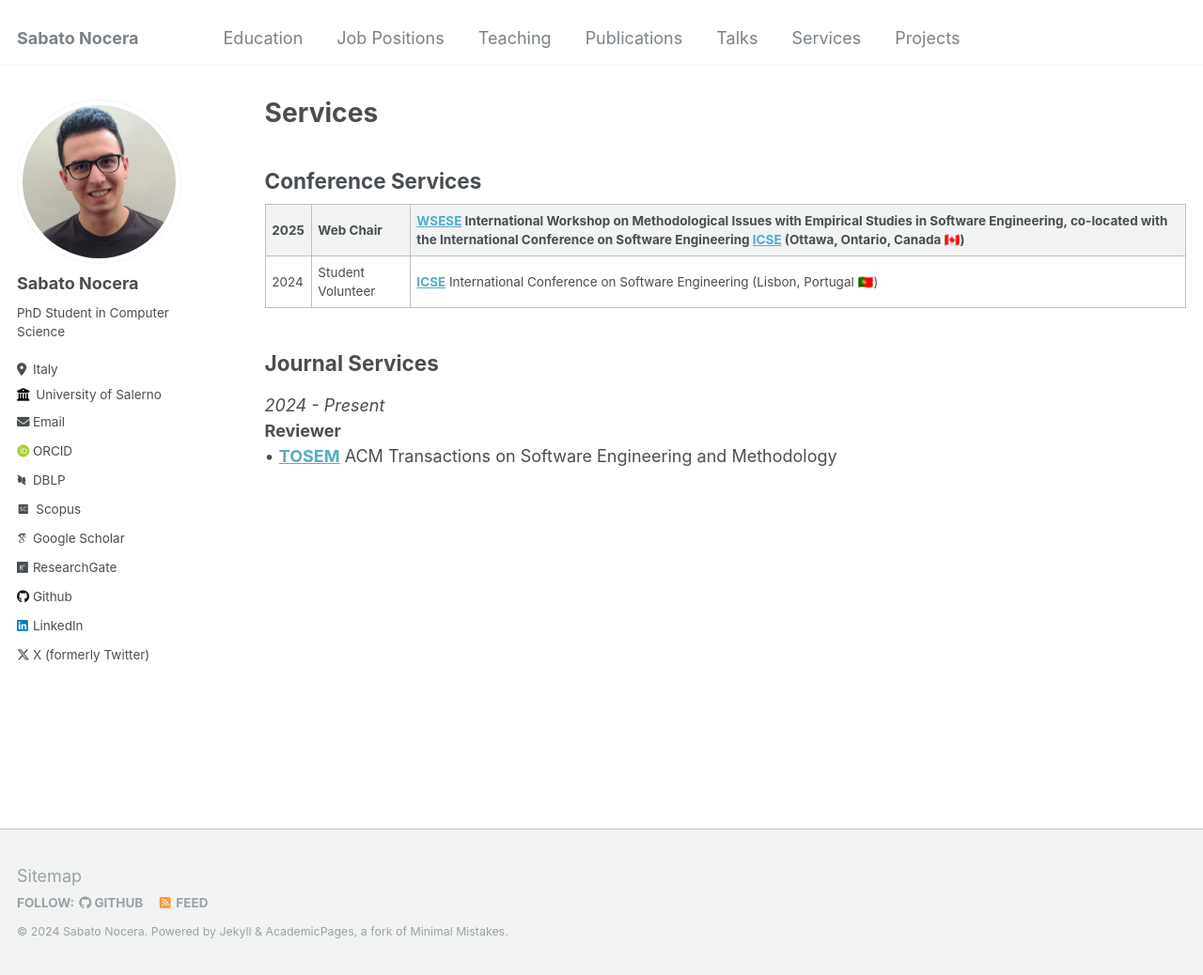
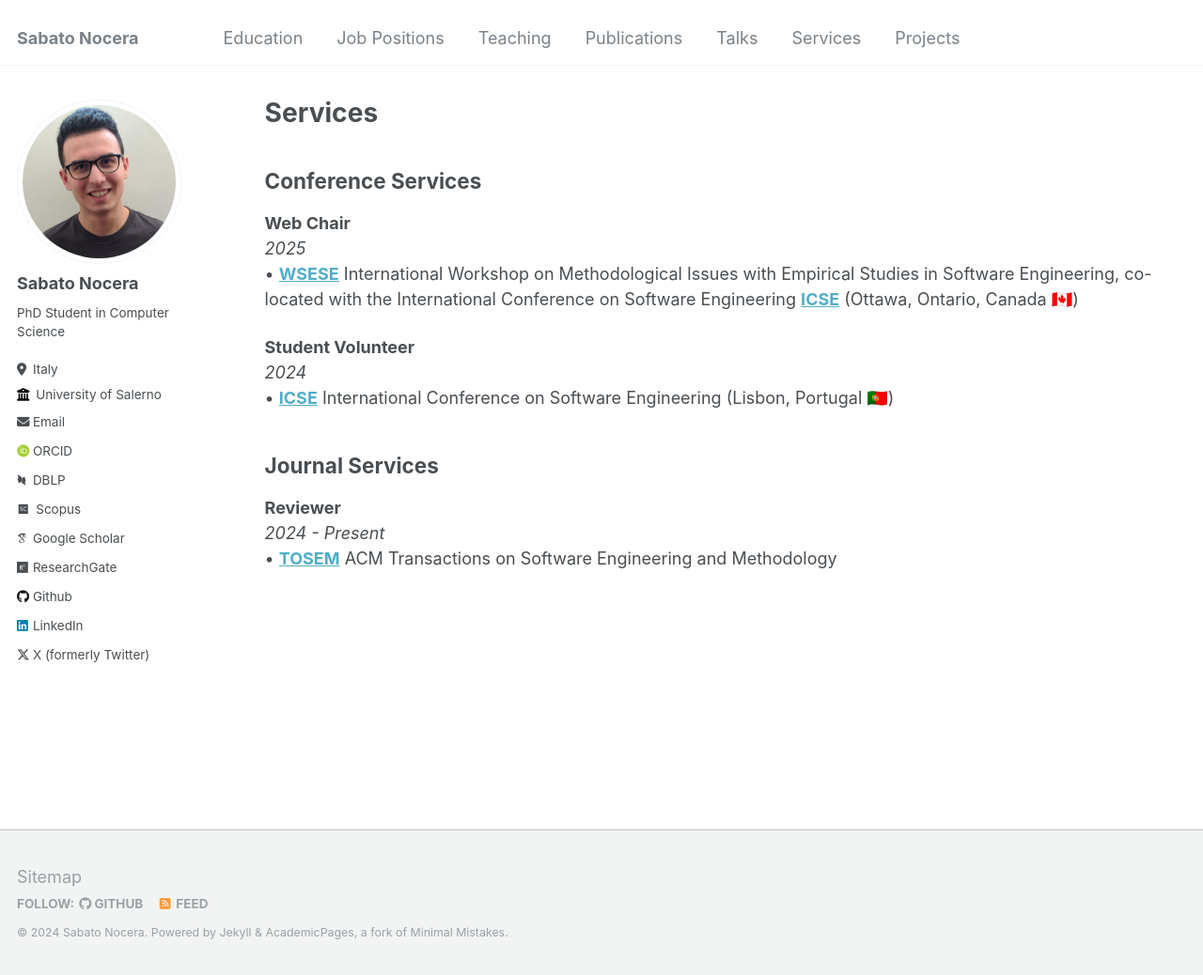
Before and after one commit to sabato-nocera/sabato-nocera.github.io, a Jekyll site: the page built from _pages/services.md, in a window 1280 px wide and 1038 px high. Shown: the whole window at 94% size. Built offline with Jekyll 4.4.1, drawn with Linux system fonts in a browser that asks for light colours; some web fonts are replaced; part of the change alters nothing that is shown.

```diff
--- a/_pages/services.md
+++ b/_pages/services.md
@@ -6,24 +6,16 @@ author_profile: true
 ---
 ## Conference Services
 
-| 2025 | Web Chair         | [**WSESE**](https://conf.researchr.org/home/icse-2025/wsese-2025) International Workshop on Methodological Issues with Empirical Studies in Software Engineering, co-located with the International Conference on Software Engineering [**ICSE**](https://conf.researchr.org/home/icse-2025) (Ottawa, Ontario, Canada 🇨🇦) |
-|------|-------------------|--------------------------------------------------------------------------------------------------------------------------------------------------------------------------------------------------------------|
-| 2024 | Student Volunteer | [**ICSE**](https://conf.researchr.org/home/icse-2024) International Conference on Software Engineering (Lisbon, Portugal 🇵🇹)                                                                                                                       |
-
-<!--
-
+**Web Chair**<br/>
 _2025<br/>_
-**Web Chair**<br/>
 • [**WSESE**](https://conf.researchr.org/home/icse-2025/wsese-2025) International Workshop on Methodological Issues with Empirical Studies in Software Engineering, co-located with the International Conference on Software Engineering [**ICSE**](https://conf.researchr.org/home/icse-2025) (Ottawa, Ontario, Canada 🇨🇦)<br/>
 
+**Student Volunteer**<br/>
 _2024<br/>_
-**Student Volunteer**<br/>
 • [**ICSE**](https://conf.researchr.org/home/icse-2024) International Conference on Software Engineering (Lisbon, Portugal 🇵🇹)<br/>
-  -->
-
 
 ## Journal Services
 
+**Reviewer**<br/>
 _2024 - Present<br/>_
-**Reviewer**<br/>
 • [**TOSEM**](https://dl.acm.org/journal/tosem) ACM Transactions on Software Engineering and Methodology<br/>
```
